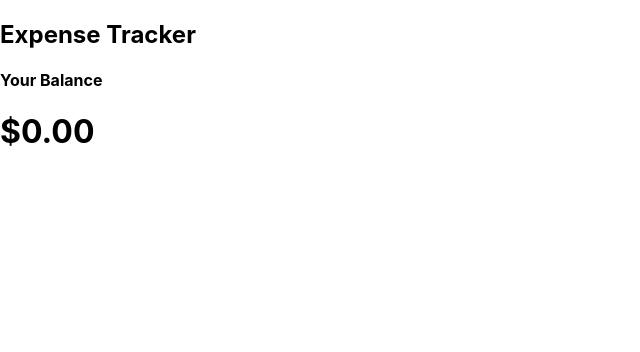
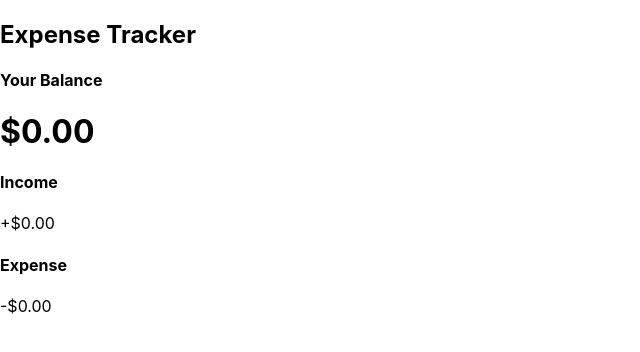
Before and after one commit to statst/ExpenseTracker, a React (Create React App) app: page / in a window 1280 px wide. Shown: the top 352 px of the page, without its empty margins (0-640 px from the left). Built offline with nearby package versions, Linux system fonts and the light colour scheme.

Commit message:
added expenses component

```diff
--- a/src/App.js
+++ b/src/App.js
@@ -2,15 +2,17 @@ import React from 'react';
 import './App.css';
 import Header from "./components/Header";
 import Balance from "./components/Balance";
+import Expenses from "./components/Expenses"
 
 function App() {
   return (
-    <div>
+    <>
       <Header />
       <div className = "container">
         <Balance />
+        <Expenses />
       </div>
-    </div>
+    </>
   );
 }
 
--- /dev/null
+++ b/src/components/Expenses.js
@@ -0,0 +1,20 @@
+import React from 'react'
+
+export default function Expenses() {
+    return (
+			<div>
+				<div>
+					<h4>Income</h4>
+					<p id='money-plus' class='money plus'>
+						+$0.00
+					</p>
+				</div>
+				<div>
+					<h4>Expense</h4>
+					<p id='money-minus' class='money minus'>
+						-$0.00
+					</p>
+				</div>
+			</div>
+		);
+}
```
